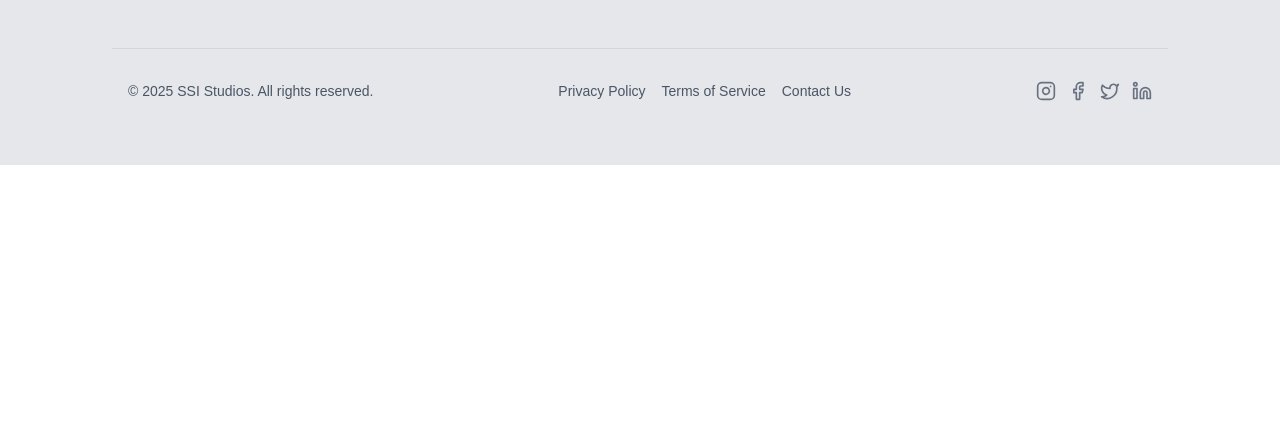
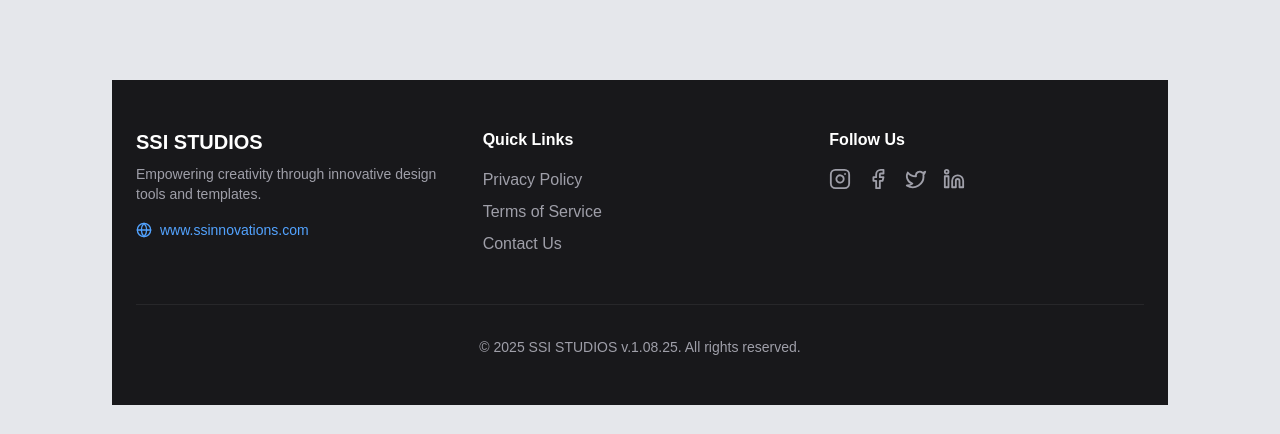
Before and after one commit to steeltroops-ai/ssistudios, a Next.js app: page /dashboard in a window 1280 px wide. Shown: the part 1945-2379 px from the top of the page. Before the commit the page ends 2110 px from the top, so only its background shows below. Built offline with nearby package versions, Linux system fonts and the light colour scheme; no server answers; the database is empty; sample sign-in values are in the browser's storage.

Commit message:
Update Footer.tsx

```diff
--- a/components/dashboard/Footer.tsx
+++ b/components/dashboard/Footer.tsx
@@ -1,33 +1,96 @@
 'use client'
 
 import React from 'react';
-import { Instagram, Facebook, Twitter, Linkedin } from 'lucide-react';
+import { motion } from 'framer-motion';
+import { Instagram, Facebook, Twitter, Linkedin, Globe } from 'lucide-react';
 
 export default function Footer() {
+  const socialLinks = [
+    { label: 'Instagram', icon: Instagram, href: '#' },
+    { label: 'Facebook', icon: Facebook, href: '#' },
+    { label: 'Twitter', icon: Twitter, href: '#' },
+    { label: 'LinkedIn', icon: Linkedin, href: '#' },
+  ];
+
+  const footerLinks = [
+    { label: 'Privacy Policy', href: '#' },
+    { label: 'Terms of Service', href: '#' },
+    { label: 'Contact Us', href: '#' },
+  ];
+
+  const iconVariants = {
+    hover: { scale: 1.2, rotate: 5, color: '#ffffff' },
+    tap: { scale: 0.9 },
+  };
+
+  const linkVariants = {
+    hover: { color: '#ffffff' },
+  };
+
   return (
-    <footer className="mt-12 py-8 border-t border-gray-300 text-gray-600 text-center text-sm">
-      <div className="container mx-auto px-4">
-        <div className="flex flex-col md:flex-row justify-between items-center space-y-4 md:space-y-0">
-          <p>&copy; {new Date().getFullYear()} SSI Studios. All rights reserved.</p>
-          <div className="flex space-x-4">
-            <a href="#" className="hover:text-gray-900 transition-colors duration-200" aria-label="Privacy Policy">Privacy Policy</a>
-            <a href="#" className="hover:text-gray-900 transition-colors duration-200" aria-label="Terms of Service">Terms of Service</a>
-            <a href="#" className="hover:text-gray-900 transition-colors duration-200" aria-label="Contact Us">Contact Us</a>
-          </div>
-          <div className="flex space-x-3">
-            <a href="#" className="text-gray-500 hover:text-gray-900 transition-colors duration-200" aria-label="Instagram">
-              <Instagram size={20} />
-            </a>
-            <a href="#" className="text-gray-500 hover:text-gray-900 transition-colors duration-200" aria-label="Facebook">
-              <Facebook size={20} />
-            </a>
-            <a href="#" className="text-gray-500 hover:text-gray-900 transition-colors duration-200" aria-label="Twitter">
-              <Twitter size={20} />
-            </a>
-            <a href="#" className="text-gray-500 hover:text-gray-900 transition-colors duration-200" aria-label="LinkedIn">
-              <Linkedin size={20} />
+    <footer className="bg-zinc-900 text-zinc-400 mt-20">
+      <div className="container mx-auto px-6 py-12">
+        <div className="grid grid-cols-1 md:grid-cols-3 gap-8">
+          {/* Brand Section */}
+          <div className="flex flex-col">
+            <h3 className="text-xl font-bold text-white mb-2">SSI STUDIOS</h3>
+            <p className="text-sm max-w-xs">
+              Empowering creativity through innovative design tools and templates.
+            </p>
+            <a
+              href="https://www.ssinnovations.com"
+              target="_blank"
+              rel="noopener noreferrer"
+              className="flex items-center gap-2 mt-4 text-sm text-blue-400 hover:text-blue-300 transition-colors"
+            >
+              <Globe size={16} />
+              www.ssinnovations.com
             </a>
           </div>
+
+          {/* Quick Links Section */}
+          <div>
+            <h4 className="font-semibold text-white mb-4">Quick Links</h4>
+            <ul className="space-y-2">
+              {footerLinks.map((link) => (
+                <li key={link.label}>
+                  <motion.a
+                    href={link.href}
+                    variants={linkVariants}
+                    whileHover="hover"
+                    className="hover:text-white transition-colors"
+                  >
+                    {link.label}
+                  </motion.a>
+                </li>
+              ))}
+            </ul>
+          </div>
+
+          {/* Social Media Section */}
+          <div>
+            <h4 className="font-semibold text-white mb-4">Follow Us</h4>
+            <div className="flex space-x-4">
+              {socialLinks.map((social) => (
+                <motion.a
+                  key={social.label}
+                  href={social.href}
+                  aria-label={social.label}
+                  variants={iconVariants}
+                  whileHover="hover"
+                  whileTap="tap"
+                  className="text-zinc-400"
+                >
+                  <social.icon size={22} />
+                </motion.a>
+              ))}
+            </div>
+          </div>
+        </div>
+
+        {/* Bottom Bar */}
+        <div className="mt-12 pt-8 border-t border-zinc-800 text-center text-sm">
+          <p>&copy; {new Date().getFullYear()} SSI STUDIOS v.1.08.25. All rights reserved.</p>
         </div>
       </div>
     </footer>
```
